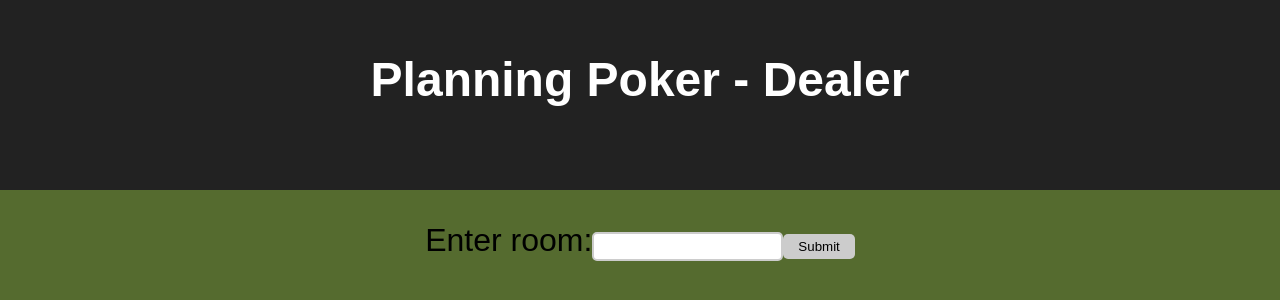
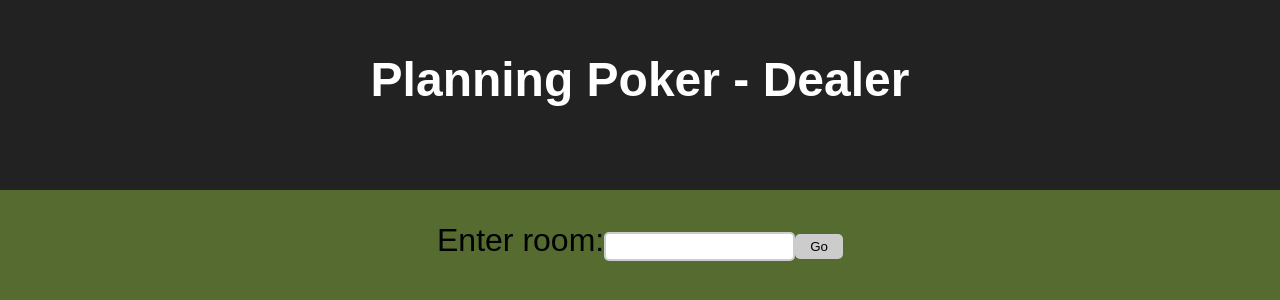
Before and after one commit to stevestring/agile-room, a React (Create React App) app: page /dealer in a window 1280 px wide. Shown: the top 300 px of the page. Built offline with nearby package versions, Linux system fonts and the light colour scheme.

Commit message:
RoomChoser Changes

```diff
--- a/src/RoomChooser.js
+++ b/src/RoomChooser.js
@@ -33,7 +33,7 @@ export default class RoomChooser extends React.Component{
                             <input name="room" type="text" value={this.state.room} onChange={this.handleChange} />
 
                         </label>
-                        <input type="submit" value="Submit"  />
+                        <input type="submit" value="Go"  />
                     </p>
                     </form>
                 </div>
```
